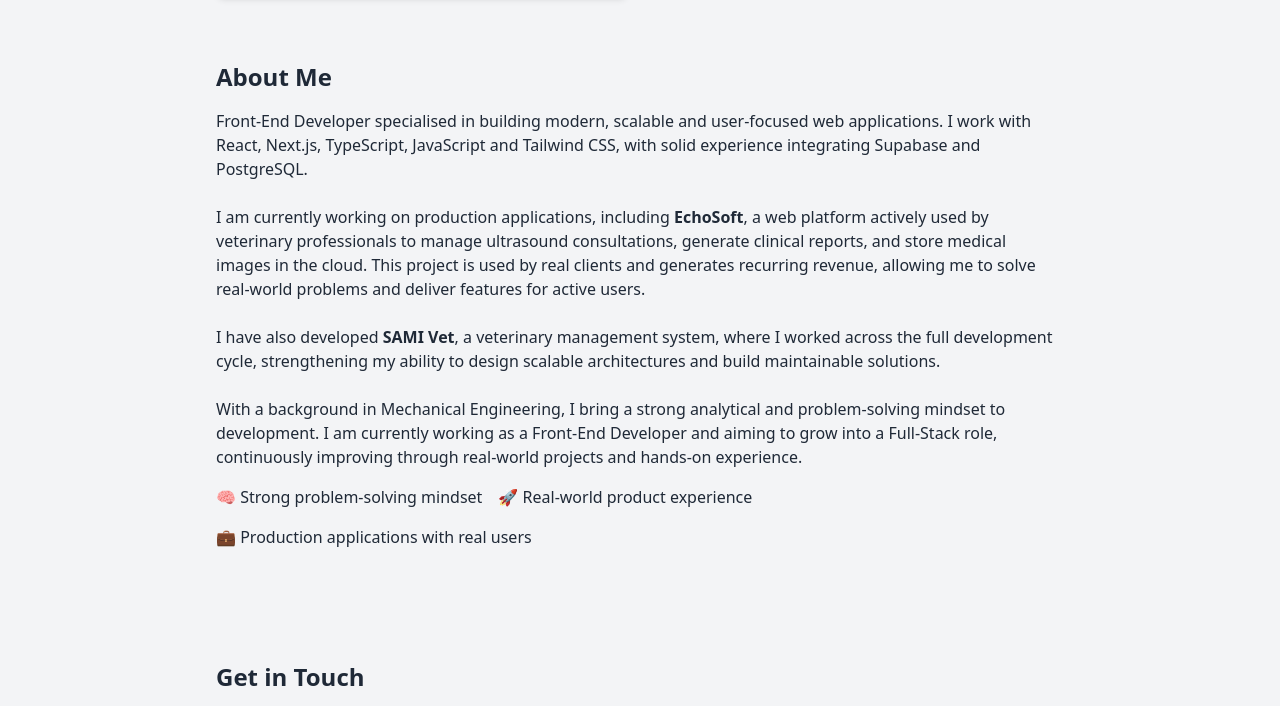
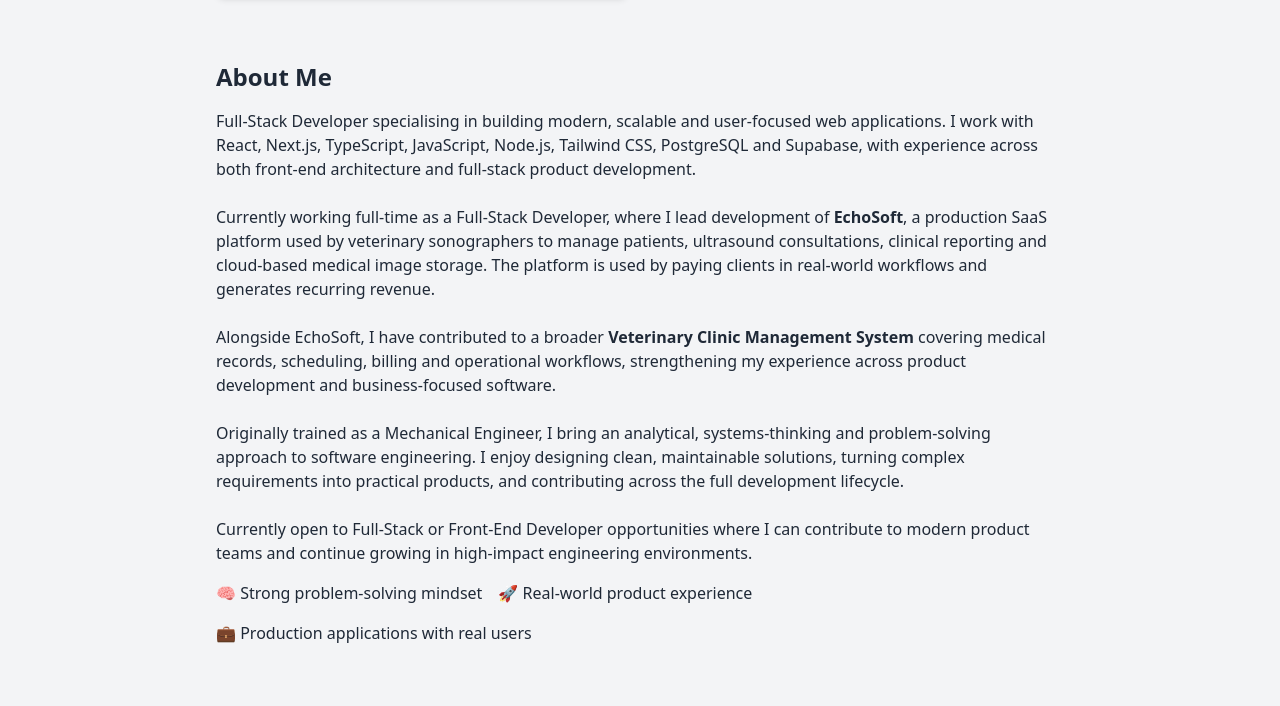
Before and after one commit to edujlulo/personal-portfolio, a website: page index.html in a window 1280 px wide. Shown: the part 3336-4042 px from the top of the page. Drawn offline with nearby package versions, Linux system fonts and the light colour scheme.

Commit message:
Update EchoSoft project link to default to English – Update CV PDF document
Adjusted app link to load in English by default and updated CV PDF.

```diff
--- a/components/project-echosoft.html
+++ b/components/project-echosoft.html
@@ -1,7 +1,7 @@
 <div
   class="bg-gray-50 shadow-md hover:shadow-xl transition-transform duration-300 hover:scale-105 rounded-lg overflow-hidden"
 >
-  <a href="https://eco-soft-web.vercel.app/" target="_blank" class="block">
+  <a href="https://eco-soft-web.vercel.app/en" target="_blank" class="block">
     <img
       src="/images/echosoft.png"
       alt="ECHOSOFT"
@@ -58,7 +58,7 @@
 
     <div class="flex flex-wrap gap-2">
       <a
-        href="https://eco-soft-web.vercel.app/"
+        href="https://eco-soft-web.vercel.app/en"
         target="_blank"
         class="px-4 py-2 bg-blue-600 text-white rounded hover:bg-blue-500 transition w-full sm:w-auto text-center transform hover:scale-105"
       >
--- a/index.html
+++ b/index.html
@@ -164,30 +164,41 @@
         <h2 class="text-2xl font-semibold mb-4">About Me</h2>
 
         <p class="mb-4">
-          Front-End Developer specialised in building modern, scalable and
+          Full-Stack Developer specialising in building modern, scalable and
           user-focused web applications. I work with React, Next.js, TypeScript,
-          JavaScript and Tailwind CSS, with solid experience integrating
-          Supabase and PostgreSQL.
+          JavaScript, Node.js, Tailwind CSS, PostgreSQL and Supabase, with
+          experience across both front-end architecture and full-stack product
+          development.
           <br /><br />
 
-          I am currently working on production applications, including
-          <strong>EchoSoft</strong>, a web platform actively used by veterinary
-          professionals to manage ultrasound consultations, generate clinical
-          reports, and store medical images in the cloud. This project is used
-          by real clients and generates recurring revenue, allowing me to solve
-          real-world problems and deliver features for active users.
+          Currently working full-time as a Full-Stack Developer, where I lead
+          development of <strong>EchoSoft</strong>, a production SaaS platform
+          used by veterinary sonographers to manage patients, ultrasound
+          consultations, clinical reporting and cloud-based medical image
+          storage. The platform is used by paying clients in real-world
+          workflows and generates recurring revenue.
+
           <br /><br />
 
-          I have also developed <strong>SAMI Vet</strong>, a veterinary
-          management system, where I worked across the full development cycle,
-          strengthening my ability to design scalable architectures and build
-          maintainable solutions. <br /><br />
+          Alongside EchoSoft, I have contributed to a broader
+          <strong>Veterinary Clinic Management System</strong> covering medical
+          records, scheduling, billing and operational workflows, strengthening
+          my experience across product development and business-focused
+          software.
 
-          With a background in Mechanical Engineering, I bring a strong
-          analytical and problem-solving mindset to development. I am currently
-          working as a Front-End Developer and aiming to grow into a Full-Stack
-          role, continuously improving through real-world projects and hands-on
-          experience.
+          <br /><br />
+
+          Originally trained as a Mechanical Engineer, I bring an analytical,
+          systems-thinking and problem-solving approach to software engineering.
+          I enjoy designing clean, maintainable solutions, turning complex
+          requirements into practical products, and contributing across the full
+          development lifecycle.
+
+          <br /><br />
+
+          Currently open to Full-Stack or Front-End Developer opportunities
+          where I can contribute to modern product teams and continue growing in
+          high-impact engineering environments.
         </p>
 
         <ul class="flex flex-wrap gap-4 text-gray-800 mt-4">
```
Also changed, not shown: 1 other file.
